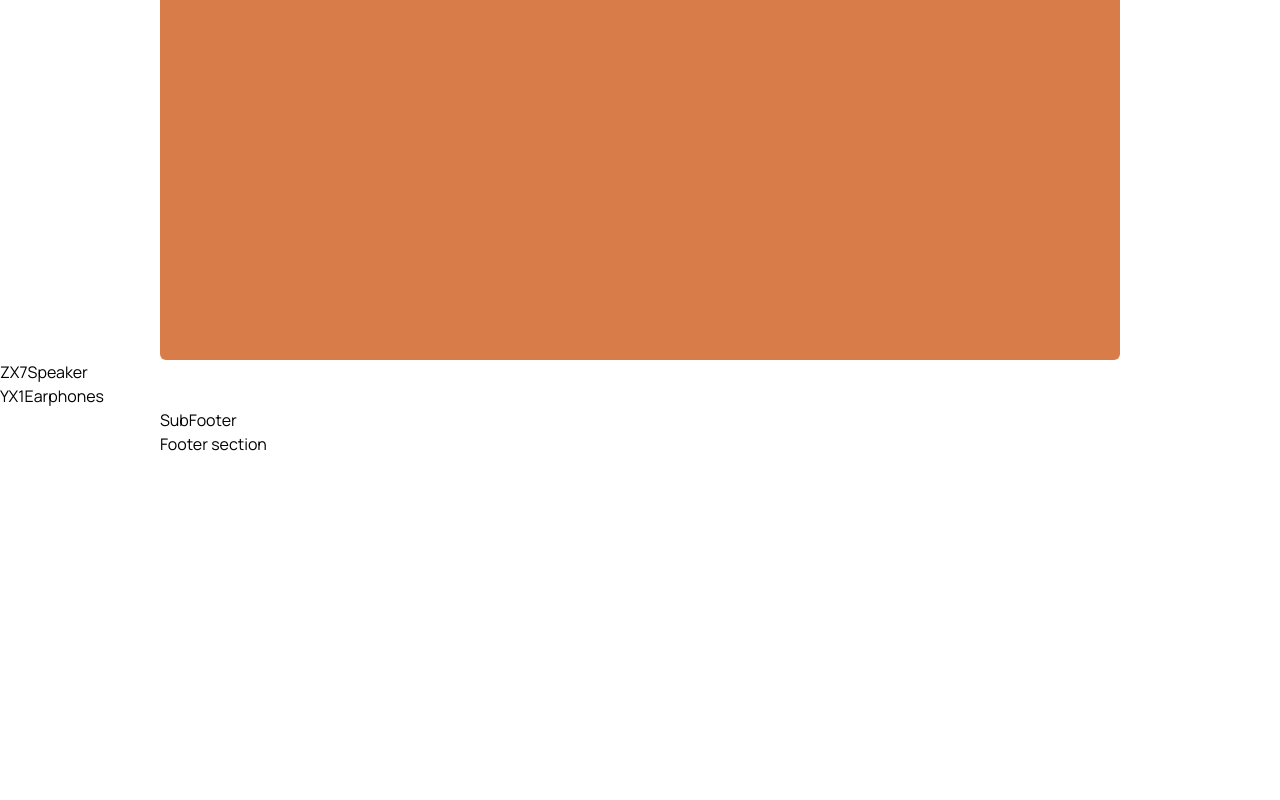
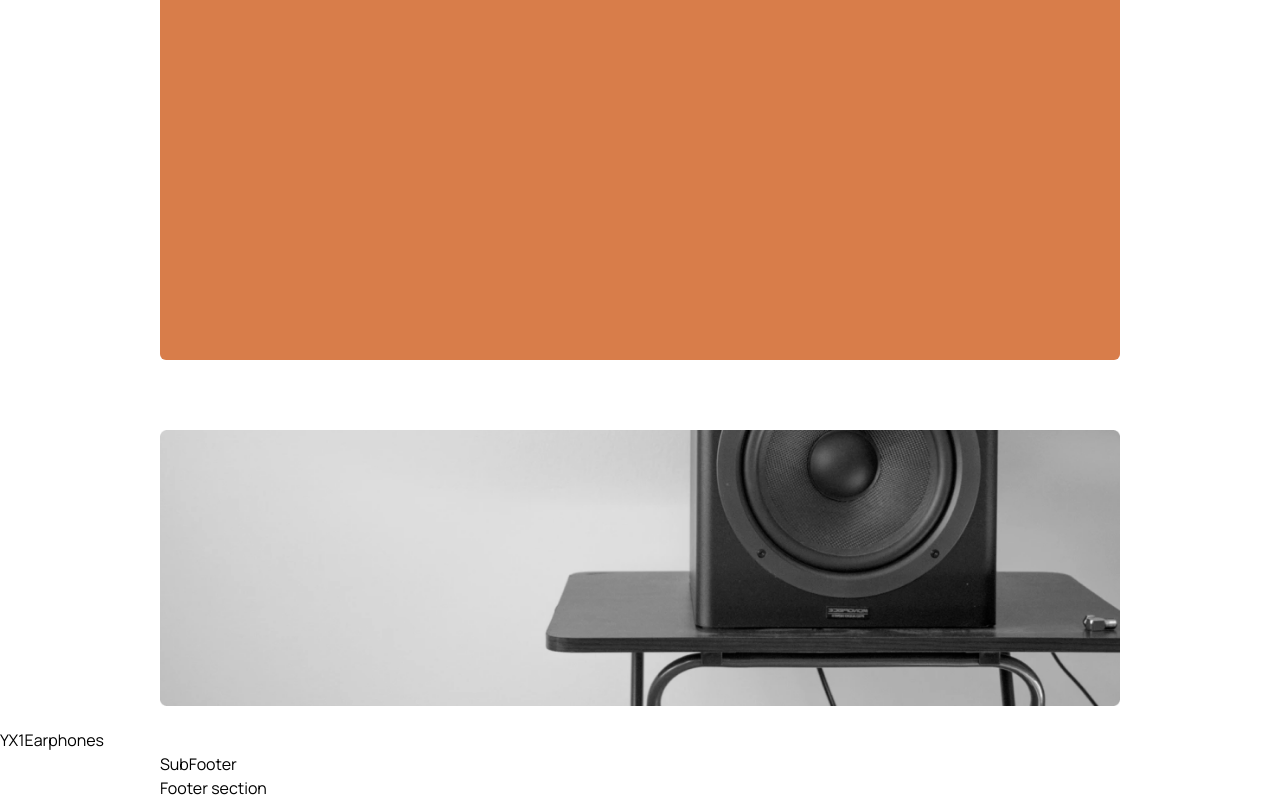
Before and after one commit to Mahmud1087/portfolio-projects, a React (Vite) app in the folder audiophile_ecommerce/: page / in a window 1280 px wide. Shown: the part 1464-2264 px from the top of the page. Before the commit the page ends 1920 px from the top, so only its background shows below. Built offline with nearby package versions, Linux system fonts and the light colour scheme.

Commit message:
added the ZX7Speaker component in the home page

```diff
--- a/audiophile_ecommerce/src/components/home page/ZX7Speaker.jsx
+++ b/audiophile_ecommerce/src/components/home page/ZX7Speaker.jsx
@@ -1,4 +1,16 @@
+import img from '../../assets/speaker-table.png';
+
 const ZX7Speaker = () => {
-  return <div>ZX7Speaker</div>;
+  return (
+    <div className='container pt-12'>
+      <section className='w-full h-[20rem] rounded-md'>
+        <img
+          src={img}
+          alt='Speaker image background'
+          className='w-full h-full object-contain rounded-[inherit]'
+        />
+      </section>
+    </div>
+  );
 };
 export default ZX7Speaker;
--- a/audiophile_ecommerce/src/components/home page/ZX9Speaker.jsx
+++ b/audiophile_ecommerce/src/components/home page/ZX9Speaker.jsx
@@ -1,7 +1,7 @@
 const ZX9Speaker = () => {
   return (
-    <div className='container'>
-      <section className='w-full h-[30rem] mt-40 rounded-md bg-orange-200'></section>
+    <div className='container pt-40'>
+      <section className='w-full h-[30rem] rounded-md bg-orange-200'></section>
     </div>
   );
 };
```
